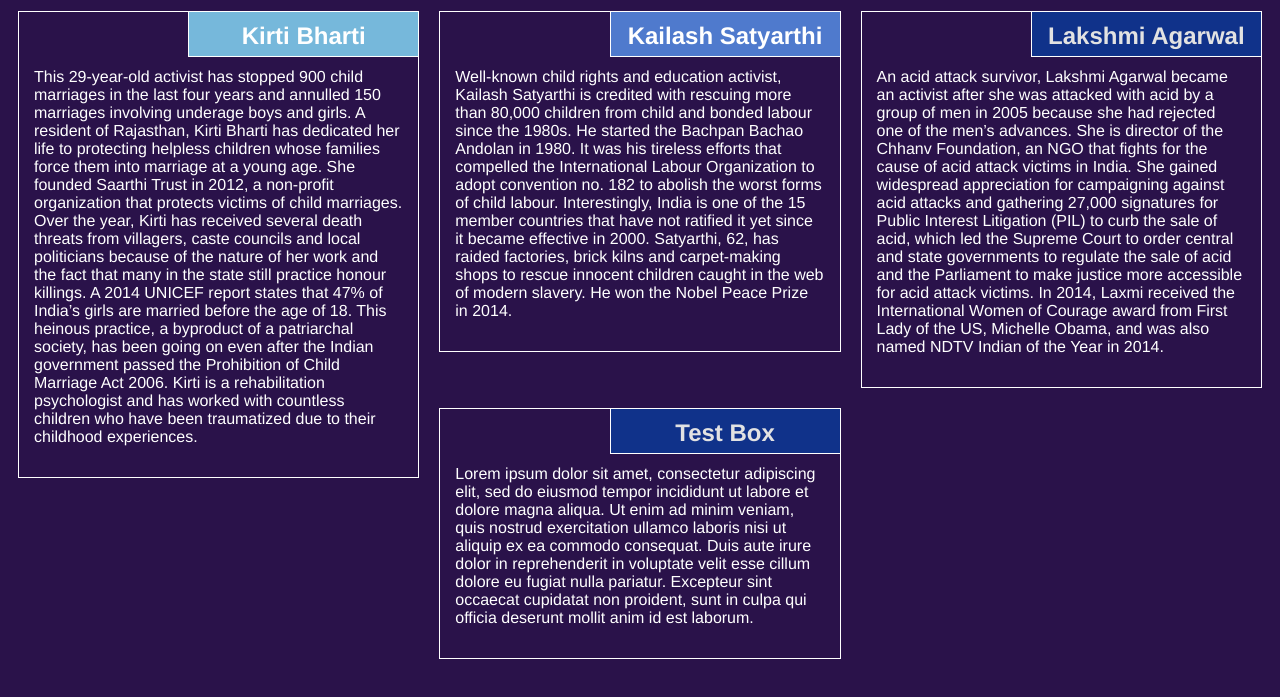
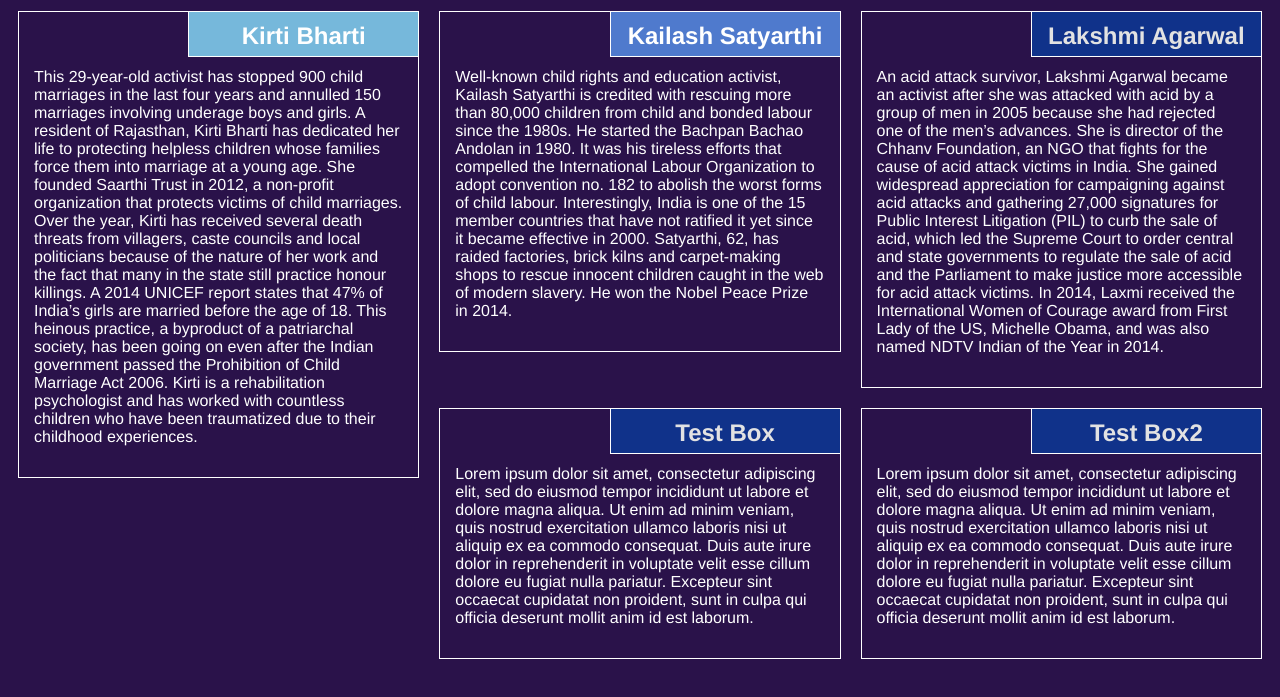
Before and after one commit to RitwikSachdeva/Coursera_Web_Dev, a plain HTML site: page module2_solution/index.html in a window 1280 px wide. Shown: the part 79-776 px from the top of the page. Drawn offline with Linux system fonts and the light colour scheme.

Commit message:
Box layout practice

```diff
--- a/module2_solution/index.html
+++ b/module2_solution/index.html
@@ -43,6 +43,14 @@
                 </p>
             </section>
         </div>
+        <div class="col-lg-4 col-md-12 col-sm-12">
+            <section class="luzin">
+                <h2>Test Box2</h2>
+                <p>
+                    Lorem ipsum dolor sit amet, consectetur adipiscing elit, sed do eiusmod tempor incididunt ut labore et dolore magna aliqua. Ut enim ad minim veniam, quis nostrud exercitation ullamco laboris nisi ut aliquip ex ea commodo consequat. Duis aute irure dolor in reprehenderit in voluptate velit esse cillum dolore eu fugiat nulla pariatur. Excepteur sint occaecat cupidatat non proident, sunt in culpa qui officia deserunt mollit anim id est laborum.
+                </p>
+            </section>
+        </div>
     </div>
 </body>
 
```
